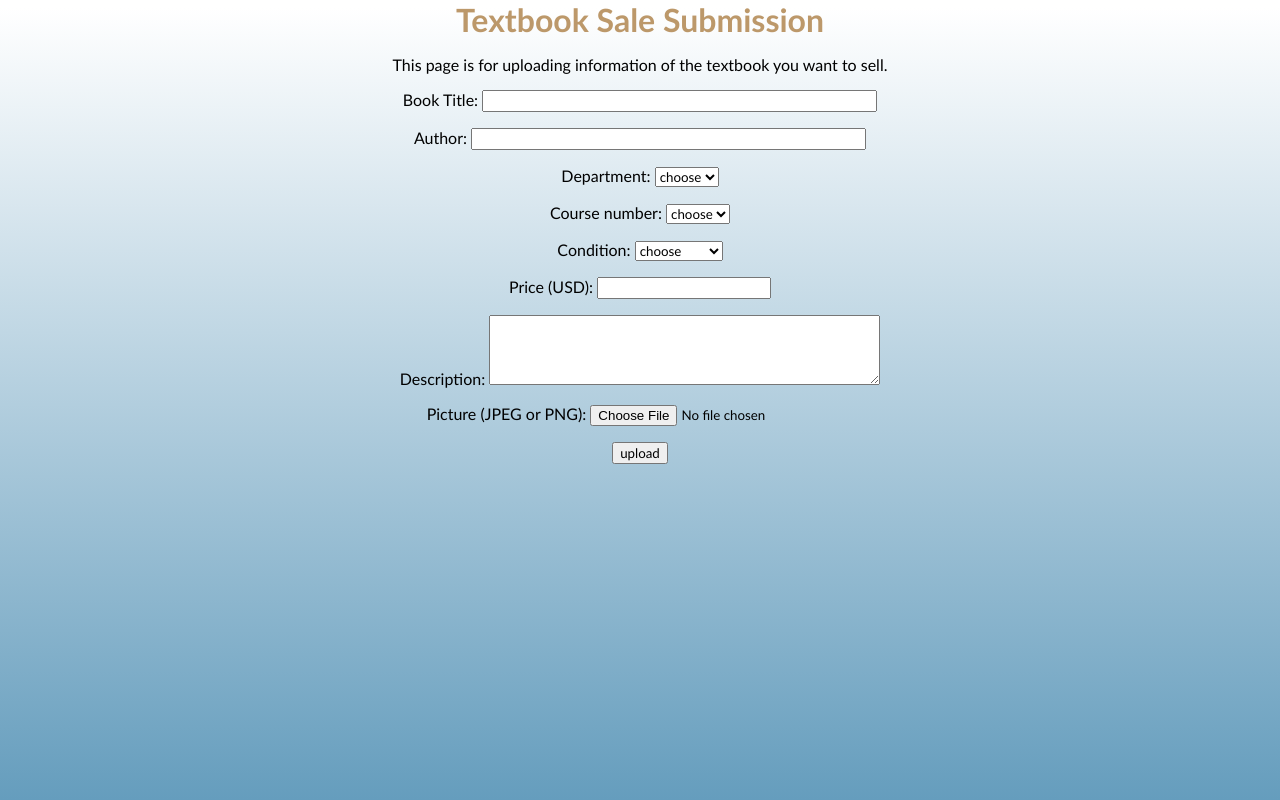
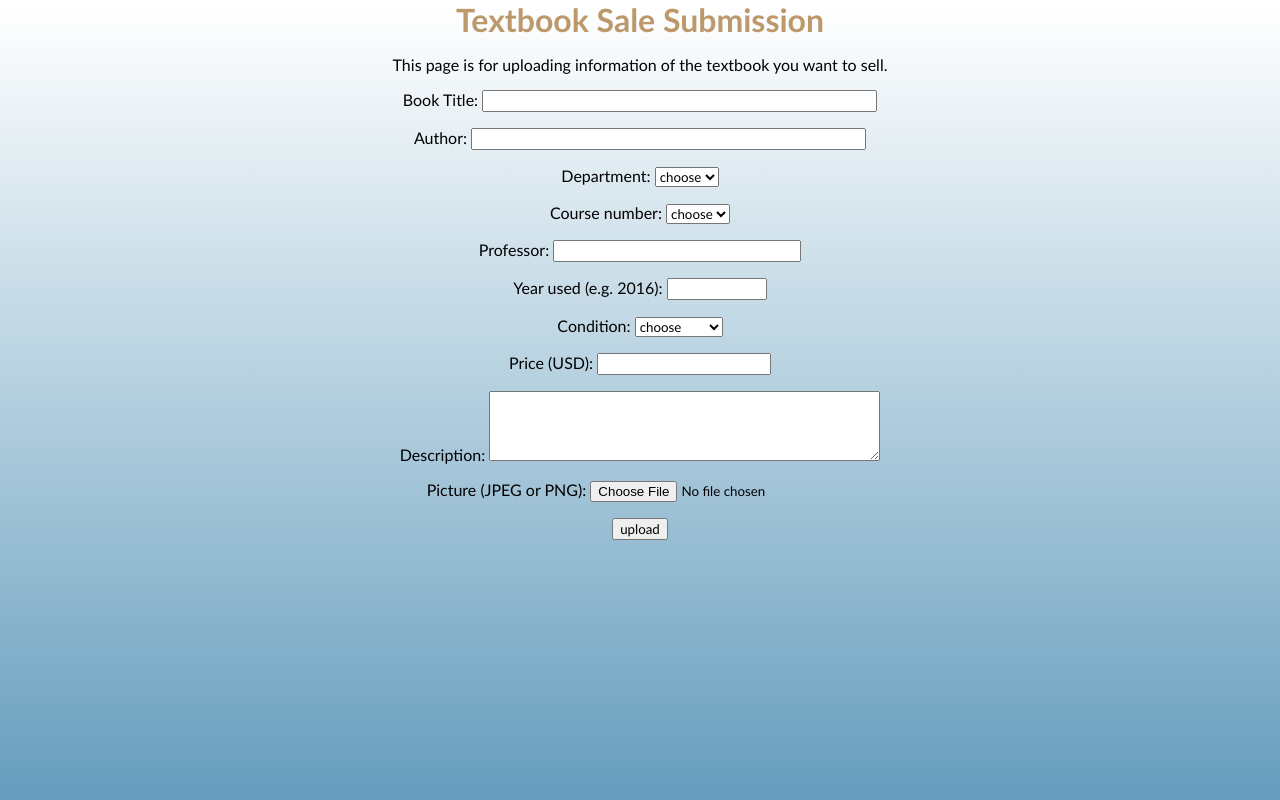
Before and after one commit to joycezhao2/CS304_Textbook_Market, a Flask app: template beta/templates/submit.html in a window 1280 px wide. Run offline with Flask 2, Linux system fonts and the light colour scheme; the template is opened without the code that fills it, so the values that code supplies are empty.

Commit message:
Alice beta update 1

```diff
--- a/beta/app.py
+++ b/beta/app.py
@@ -137,7 +137,6 @@ def filterBookAjax():
         username = session['CAS_USERNAME']
     else:
         return redirect(url_for('index'))
-    print(request.form)
 
     dept = request.form['dept']
     sort = request.form['sort']
@@ -199,6 +198,8 @@ def submit():
         price = request.form.get('price')
         condition = request.form.get('condition')
         description = request.form.get('description')
+        professor = request.form.get('professor')
+        year = request.form.get('year')
 
         # handling pictures
         pic = request.files['pic']
@@ -214,7 +215,7 @@ def submit():
 
         # insert into db
         insert = lookup.uploadBook(dept, course_num, price, condition, title, author,
-                                    description, username, filename)
+                                    description, username, filename, professor, year)
         if insert == 1:
             flash('Upload successful')
         else:
--- a/beta/database.sql
+++ b/beta/database.sql
@@ -33,6 +33,8 @@ create table books (
     seller varchar(20),
     course int,
     pic varchar(50),
+    professor varchar(50),
+    `year` varchar(4),
     foreign key (course) references courses(id),
     foreign key (seller) references users(username)
 )
--- a/beta/lookup.py
+++ b/beta/lookup.py
@@ -188,7 +188,7 @@ def getCourseNumbers(dept):
     return curs.fetchall()
 
 # Executes the upload of a book, returns whether insertion is successful
-def uploadBook(dept, course_num, price, condition, title, author, description, seller, filename):
+def uploadBook(dept, course_num, price, condition, title, author, description, seller, filename, professor, year):
     CONN = getConn('textbooks_db')
     curs = dbi.cursor(CONN)
     success = 1
@@ -205,9 +205,9 @@ def uploadBook(dept, course_num, price, condition, title, author, description, s
     else:
         # insert the book into the database
         curs.execute('''insert into books(price, sold_status,`condition`, title, author,
-                                        `description`,seller,course,pic)
+                                        `description`,seller,course,pic, professor, `year`)
                         values (%s,%s,%s,%s,%s,%s,%s,%s,%s)''',
-                        [price, 0, condition, title, author, description, seller, course_id, filename])
+                        [price, 0, condition, title, author, description, seller, course_id, filename, professor, year])
         return 1
 
 # Returns all information of a specific book
--- a/beta/static/eventHandlers.js
+++ b/beta/static/eventHandlers.js
@@ -22,7 +22,6 @@ $('select[name="sorting"]').change(function() {
 
 // getting the list of books according to the criterias and update the books listed
 function updatem(obj){
-    console.log(obj)
     if(obj.error) {
         $('#errors').empty().html('Error:'+obj.err);
     } else {
@@ -32,18 +31,18 @@ function updatem(obj){
         console.log(books)
         for (var i=0;i<books.length;i++){
             book = books[i];
-            $('#book-list').append('<tr><td class="info"><ul>'
-                                    +'<li><a href="{{url_for("book",id=' + book.id + ')}}">'+book.title+'</a></li>'
-                                    +'<li><lable>Price: $</label>'+book.price+'</li>'
+            $('#book-list').append('<tr><td class="info">'
+                                    +'<a href="{{url_for("book",id='+book.id+')}}>'+book.title+'</a>'
+                                    +'<ul><li><lable>Price: $</label>'+book.price+'</li>'
                                     +'<li><label>Sold status: </label> Available </li>'
                                     +'</ul></td>'
                                     +'<td><form class="book" method="POST" action="/bookreq/">'
-                                    +'<input type="hidden" name="bookid" value="'+book.id+'>'
-                                    +'<input type="hidden" name="uid" value="'+book.seller+'>'
+                                    +'<input type="hidden" name="bookid" value="'+book.id+'">'
+                                    +'<input type="hidden" name="uid" value="'+book.seller+'">'
                                     +'<p><input type="submit" name="submit" value="Book Information"></p>'
                                     +'<p><input type="submit" name="submit" value="Seller Information"></p>'
                                     +'<p><input type="submit" name="submit" value="Add to Cart"></p>'
-                                    +'</form></td></tr></table>');
+                                    +'</form></td></tr>');
         }
         console.log(obj)
     }
--- a/beta/templates/book.html
+++ b/beta/templates/book.html
@@ -14,6 +14,8 @@
 
 <p>By {{book['author']}}</p>
 <p>Price: ${{book['price']}}</p>
+<p>Professor: {{book['professor']}}</p>
+<p>Year used: {{book['year']}}</p>
 {% if book['sold_status'] == 0 %}
     <p><label>Status: </label><span id="sold_status"> Available </span></p>
 {% else %}
--- a/beta/templates/submit.html
+++ b/beta/templates/submit.html
@@ -37,6 +37,11 @@
         </select>
     </p>
 
+    <p><label>Professor:
+        <input name="professor" size="30"></label></p>
+
+    <p><label>Year used (e.g. 2016):
+        <input name="year" size="10"></label></p>
 
     <p><label>Condition:
         <select required name="condition">
```
